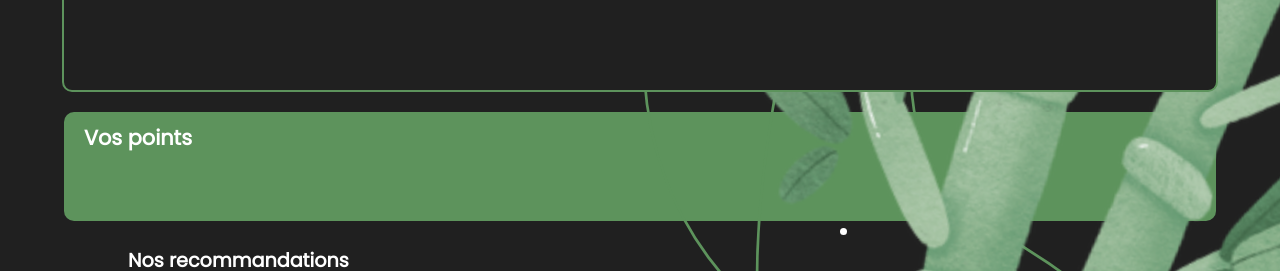
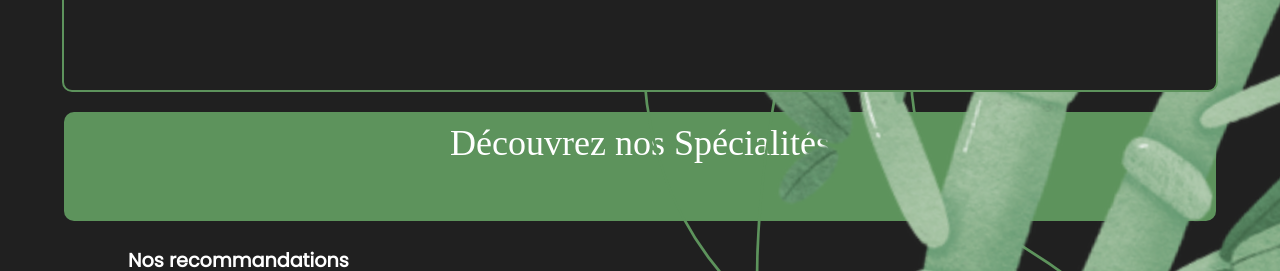
Before and after one commit to Raphi04/SAE_401, an Angular app: page /app-accueil in a window 1280 px wide. Shown: the part 175-446 px from the top of the page. Built offline with nearby package versions, Linux system fonts and the light colour scheme; no server answers; a web font is replaced by a local one.

Commit message:
correction_page_accueil

```diff
--- a/src/app/component/accueil/accueil.component.css
+++ b/src/app/component/accueil/accueil.component.css
@@ -48,7 +48,7 @@
 #accueil #pointsContainer {
     display: flex;
     flex-direction: column;
-    justify-content: start;
+    text-align: center;
     margin-top: 20px;
     width: calc(90% - 40px);
     height: 12%;
@@ -57,11 +57,12 @@
     padding: 10px 20px;
 }
 
-#accueil #pointsContainer h2 {
-    font-family: Poppins;
-    font-size: 1.3rem;
-    margin-bottom: 6%;
+#pointsContainer > h3 {
+    font-family: Gastroe;
+    font-size: 36px;
+    font-weight: normal;
 }
+
 
 #accueil #pointsContainer > div {
     position: relative;
--- a/src/app/component/accueil/accueil.component.html
+++ b/src/app/component/accueil/accueil.component.html
@@ -6,11 +6,7 @@
     </div>
 
     <div id="pointsContainer">
-        <h2>Vos points</h2>
-        <div>
-            <p>50pt</p>
-            <div id="points" style="max-width: 65%;"></div>
-        </div>
+        <h3>Découvrez nos Spécialités</h3>
     </div>
 
     <h2>Nos recommandations</h2>
```
